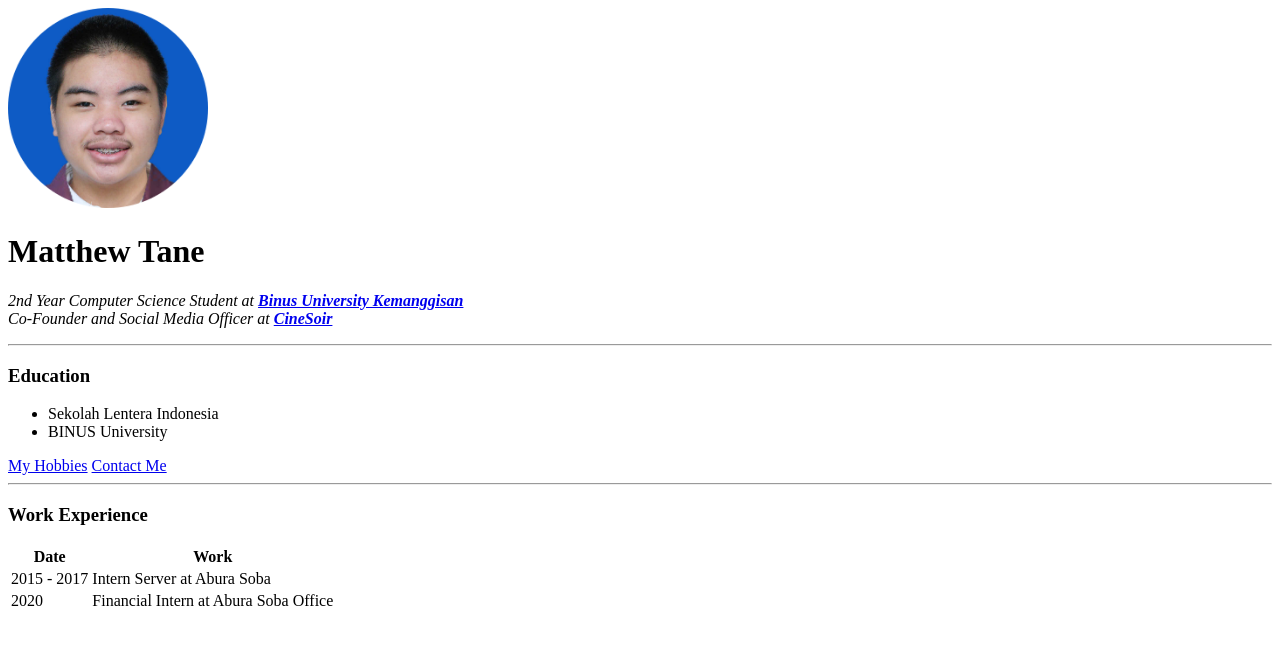
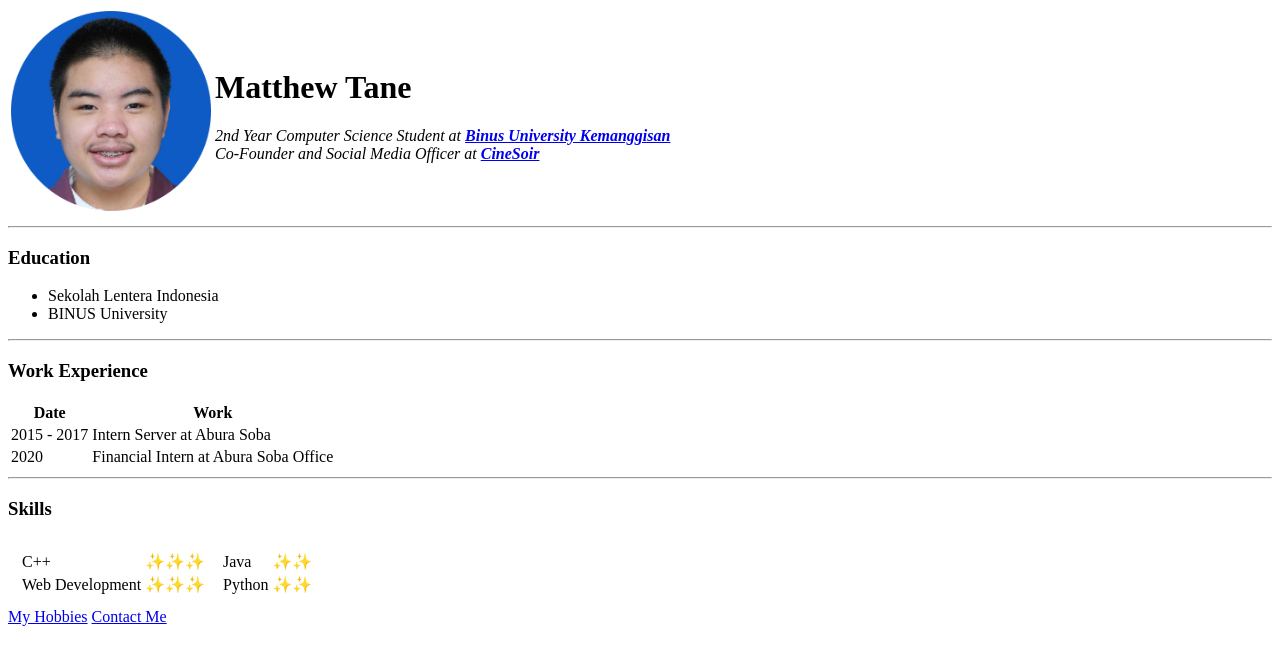
Before and after one commit to mattmaxtane1203/cv, a plain HTML site: page index.html in a window 1280 px wide. Drawn offline with Linux system fonts and the light colour scheme.

Commit message:
Used table layouts for heading, work experience and skills section;

```diff
--- a/index.html
+++ b/index.html
@@ -9,8 +9,12 @@
 </head>
 <body>
 
+    <table>
+        <tr>
+            <td>
                 <img src="images/index-modified.png" alt="Matthew Profile Picture" width="200px">
-
+            </td>
+            <td>
                 <h1>Matthew Tane</h1>
                 <p>
                     <em>
@@ -19,6 +23,9 @@
                         Co-Founder and Social Media Officer at <strong><a href="https://www.instagram.com/cinesoir/">CineSoir</a></strong>
                     </em>
                 </p>
+            </td>
+        </tr>
+    </table>
 
     <hr>
 
@@ -28,12 +35,9 @@
         <li>BINUS University</li>
     </ul>
 
-    <a href="hobbies.html">My Hobbies</a>
-    <a href="contactme.html">Contact Me</a>
-
     <hr>
 
-    <h3>Work Experience</h3>
+    <h3 cellspacing="10">Work Experience</h3>
     <table>
         <thead>
             <tr>
@@ -53,5 +57,41 @@
             </tr>
         </tbody>
     </table>
+
+    <hr>
+
+    <h3>Skills</h3>
+    <table cellspacing="10">
+        <tr>
+            <td>
+                <table>
+                    <tr>
+                        <td>C++</td>
+                        <td>✨✨✨</td>
+                    </tr>
+                    <tr>
+                        <td>Web Development</td>
+                        <td>✨✨✨</td>
+                    </tr>
+                </table>
+            </td>
+            <td>
+                <table>
+                    <tr>
+                        <td>Java</td>
+                        <td>✨✨</td>
+                    </tr>
+                    <tr>
+                        <td>Python</td>
+                        <td>✨✨</td>
+                    </tr>
+                </table>
+            </td>
+        </tr>
+    </table>
+
+
+    <a href="hobbies.html">My Hobbies</a>
+    <a href="contactme.html">Contact Me</a>
 </body>
 </html>
```
Lines whose indentation alone changed are shown as unchanged.
